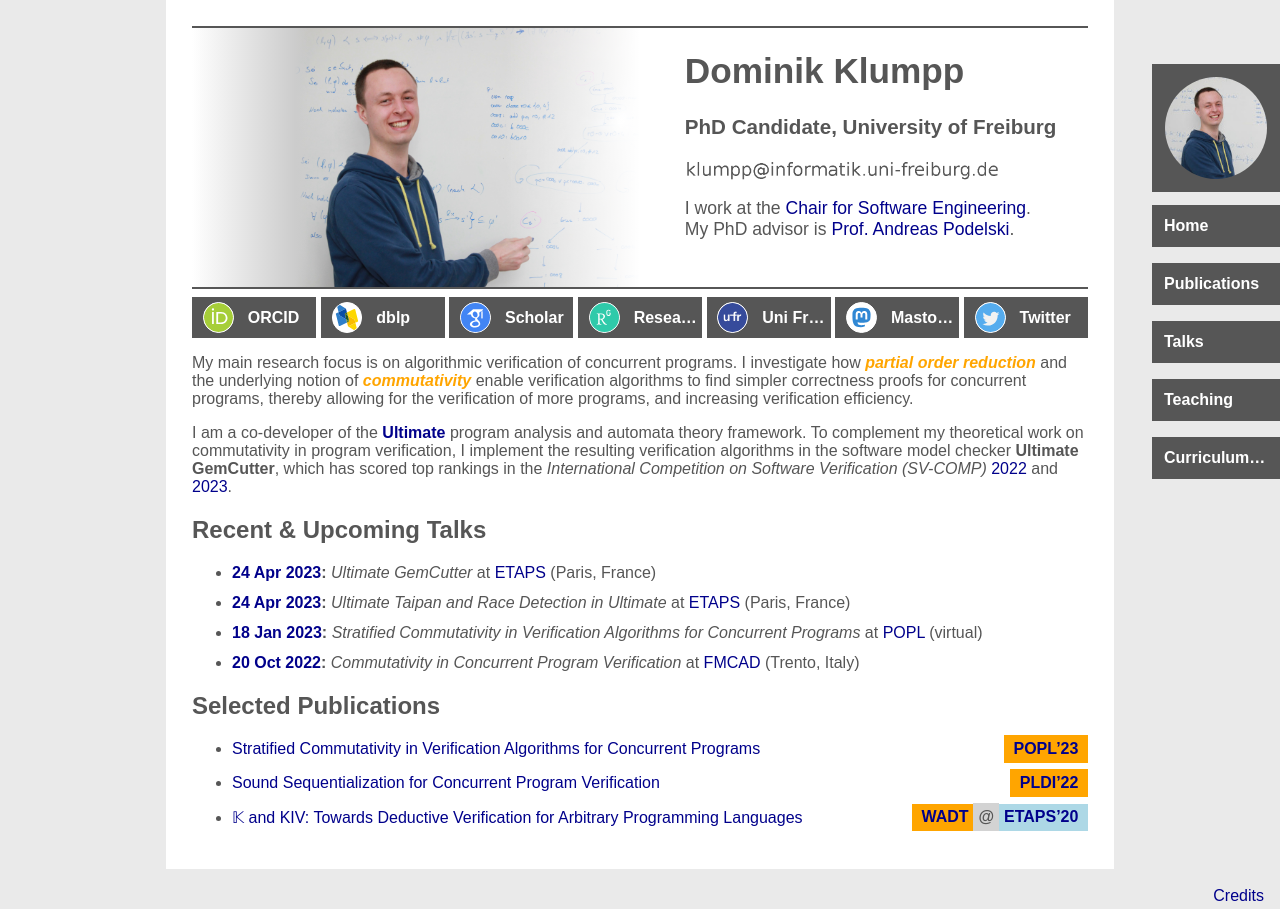
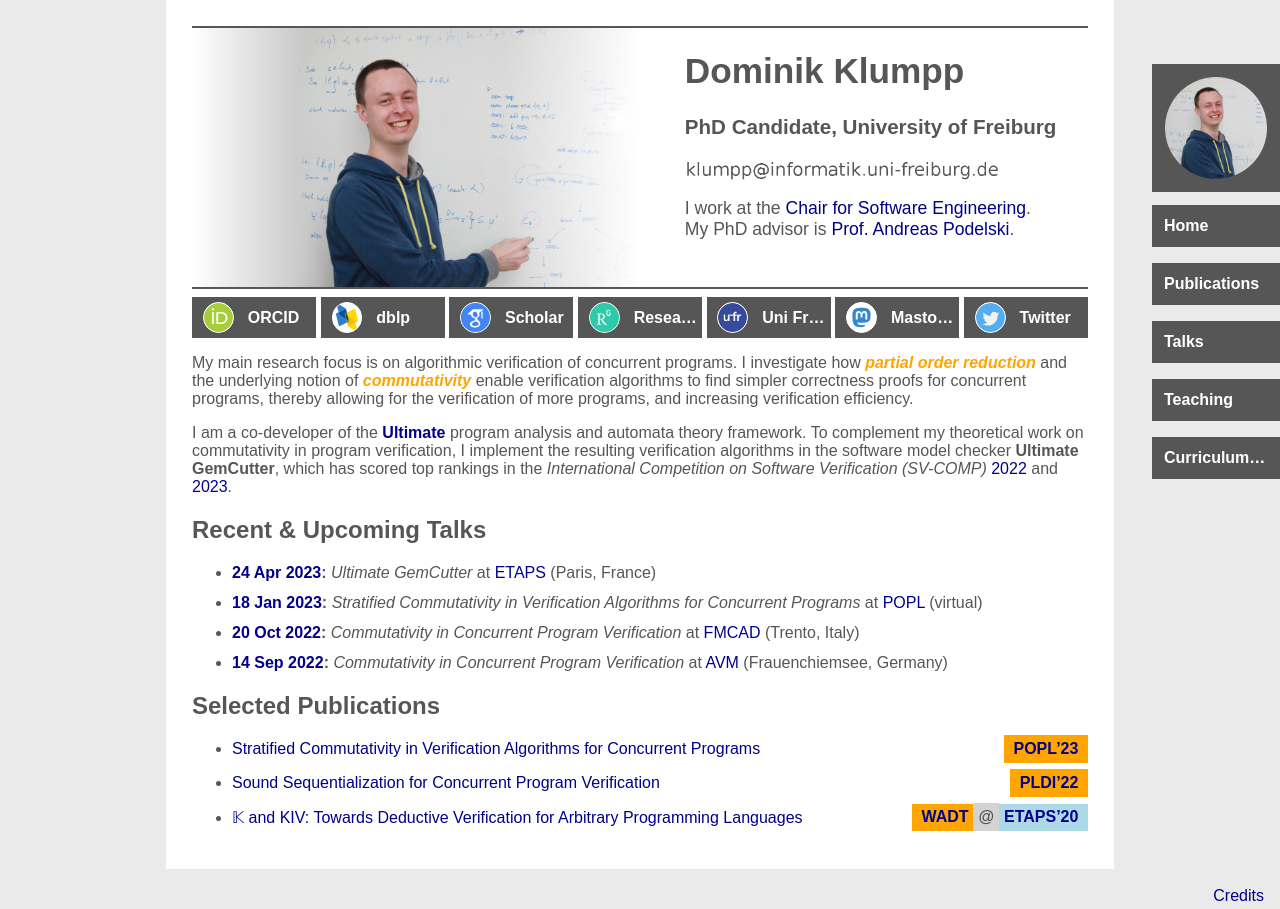
Before and after one commit to maul-esel/personal-website, a Jekyll site: the page built from index.markdown, in a window 1280 px wide. Built offline with Jekyll 4.4.1, drawn with Linux system fonts in a browser that asks for light colours.

Commit message:
remove Taipan talk

```diff
--- a/_data/talks.yml
+++ b/_data/talks.yml
@@ -7,16 +7,6 @@ svcomp23gemcutter:
   workshop_link: https://sv-comp.sosy-lab.org/2023/
   location: Paris, France
   summary: I will be presenting the algorithmic verifier GemCutter, which integrates commutativity-based reasoning and partial order abstraction algorithms with a counterexample-guided abstraction refinement verification algorithm based on trace abstraction.
-
-svcomp23taipan:
-  title: Ultimate Taipan and Race Detection in Ultimate
-  date: 2023-04-24
-  conference: ETAPS
-  conference_link: https://etaps.org/2023/
-  workshop: SV-COMP
-  workshop_link: https://sv-comp.sosy-lab.org/2023/
-  location: Paris, France
-  summary: I will be presenting our paper on data race detection (by reduction to reachability) in the Ultimate program analysis framework.
 
 popl23:
   title: Stratified Commutativity in Verification Algorithms for Concurrent Programs
```
